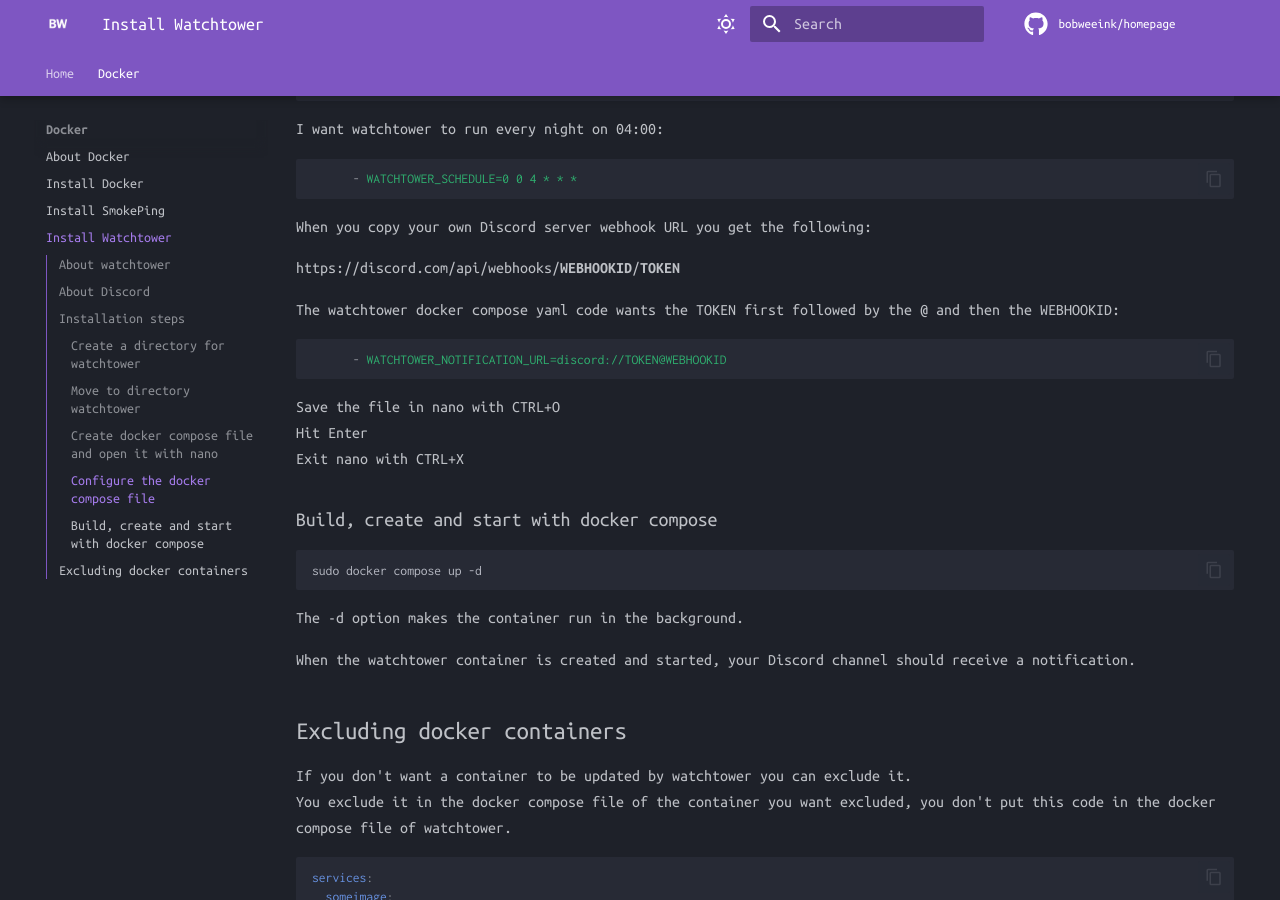
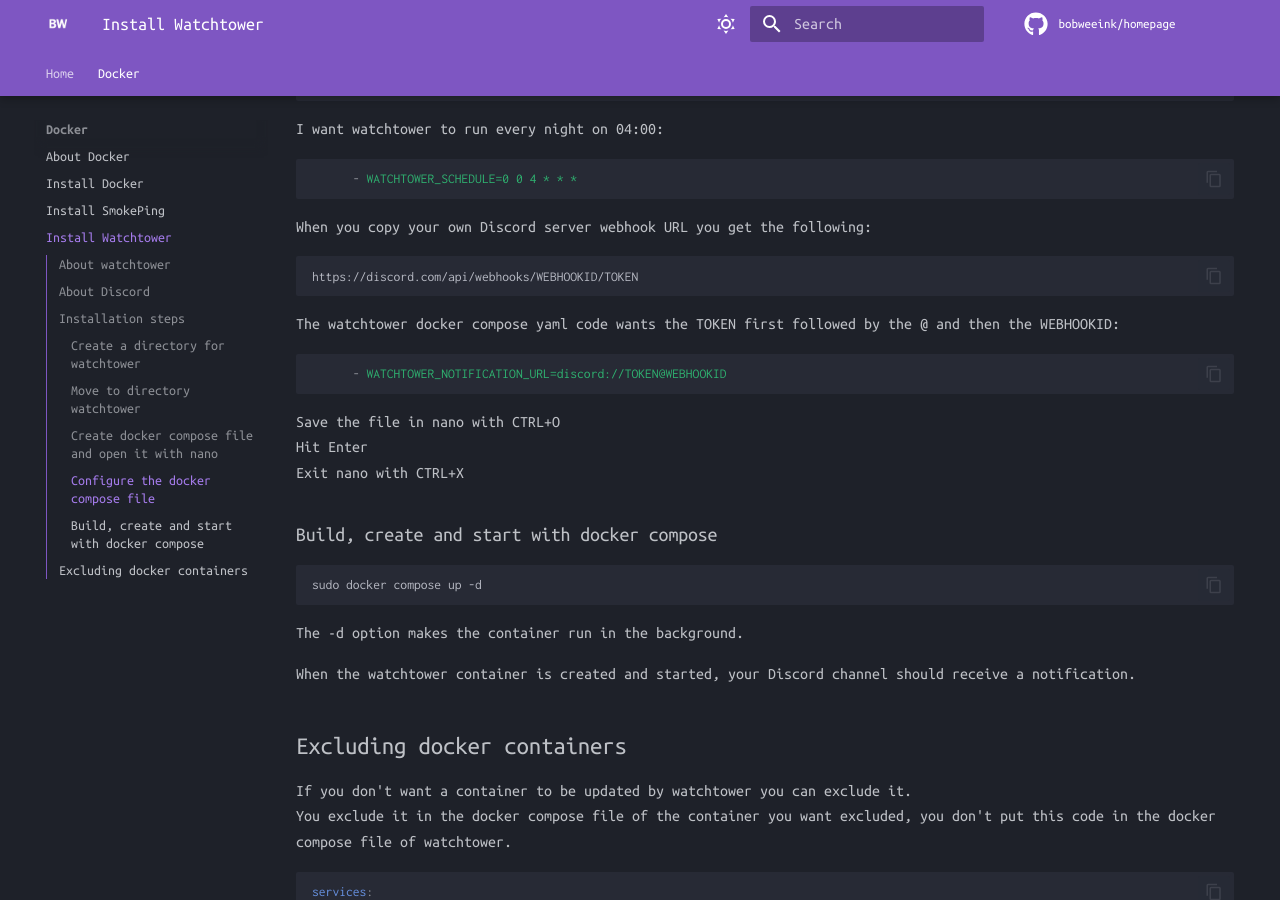
Before and after one commit to bobweeink/homepage, an MkDocs documentation site: the page built from docs/docker/install-watchtower.md, in a window 1280 px wide and 900 px high, scrolled down 1640 px. Built offline with MkDocs 1.6.1 and Material for MkDocs 9.7.7, drawn with Linux system fonts in a browser that asks for light colours; comment, search, counter and statistics services are not loaded.

````diff
--- a/docs/docker/install-watchtower.md
+++ b/docs/docker/install-watchtower.md
@@ -11,7 +11,6 @@
 I want watchtower to send me notifications on Discord.
 You can signup for free on [Discord](https://discord.com/)
 With your Discord account, you can create your own free Discord server with webhooks connected to tekst channels.
-
 
 ## Installation steps
 
@@ -76,10 +75,11 @@
       - WATCHTOWER_SCHEDULE=0 0 4 * * *
 ```
 
-
 When you copy your own Discord server webhook URL you get the following:
 
-https://discord.com/api/webhooks/**WEBHOOKID**/**TOKEN**
+```html
+https://discord.com/api/webhooks/WEBHOOKID/TOKEN
+```
 
 The watchtower docker compose yaml code wants the TOKEN first followed by the @ and then the WEBHOOKID:
 
````
